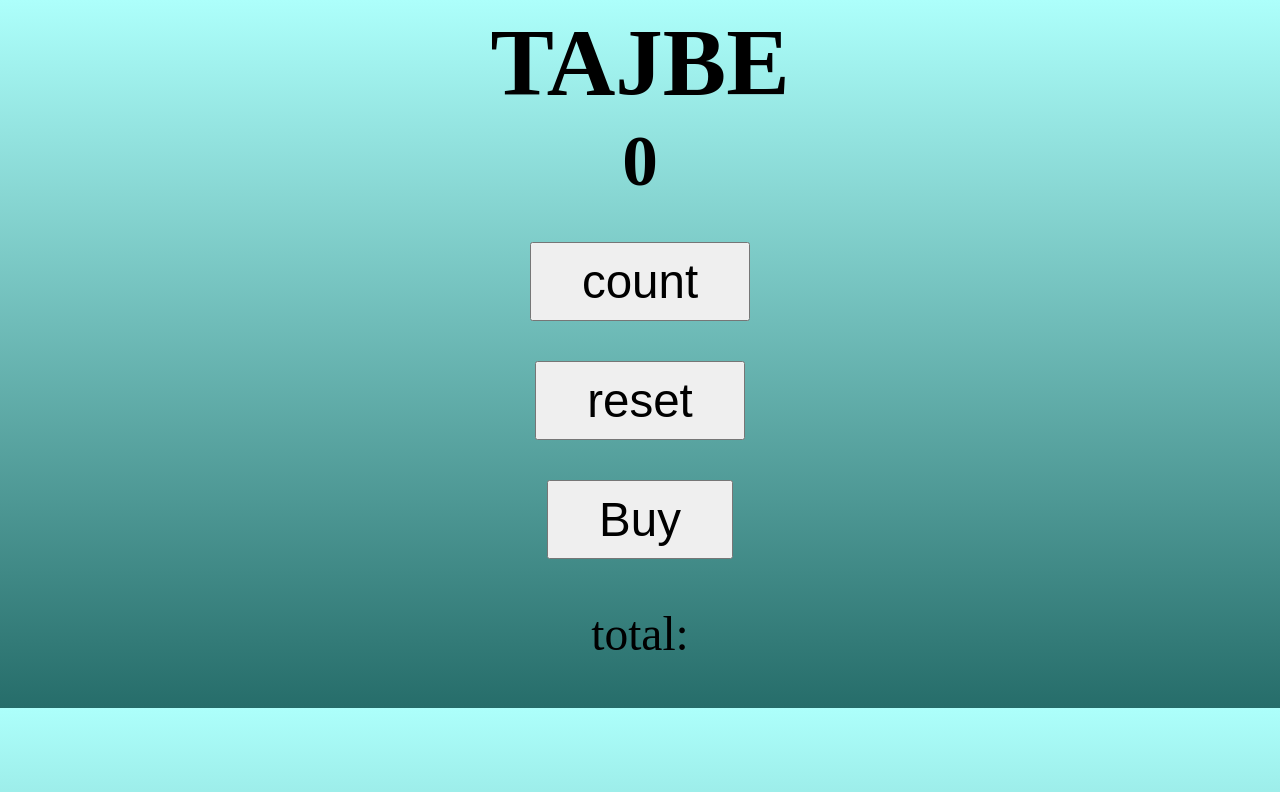
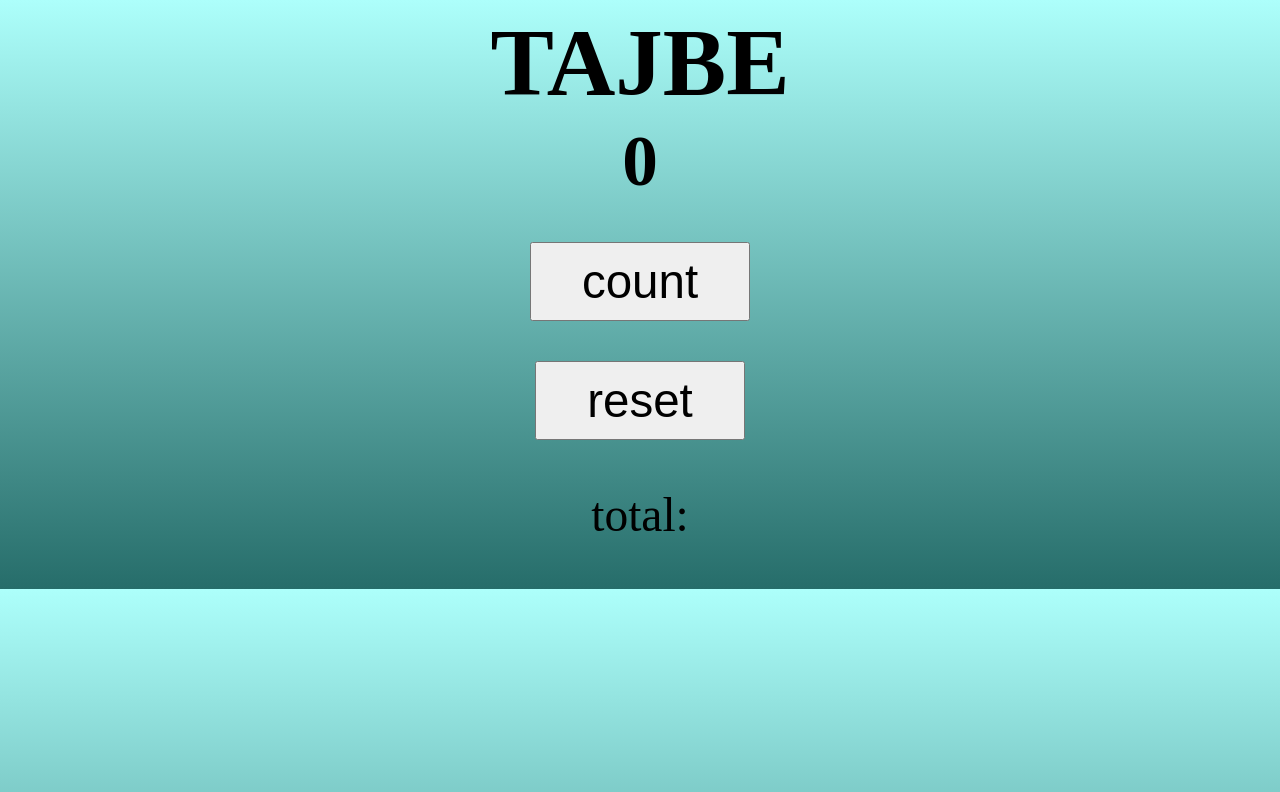
Before and after one commit to Asikurrahaman2v/online_tajbeh, a plain HTML site: page index.html in a window 1280 px wide. Drawn offline with Linux system fonts and the light colour scheme.

Commit message:
buy btn is commented

```diff
--- a/index.html
+++ b/index.html
@@ -12,7 +12,7 @@
     <h2 id="count-el">0</h2>
     <button id="countel" onclick="incriment()">count</button>
     <button id="countel" onclick="reset()">reset</button>
-    <button id="countel" onclick="error()">Buy</button>
+    <!--<button id="countel" onclick="error()">Buy</button> -->
     <p id="save">total: </p>
     <p id="error"></p>
 
```
